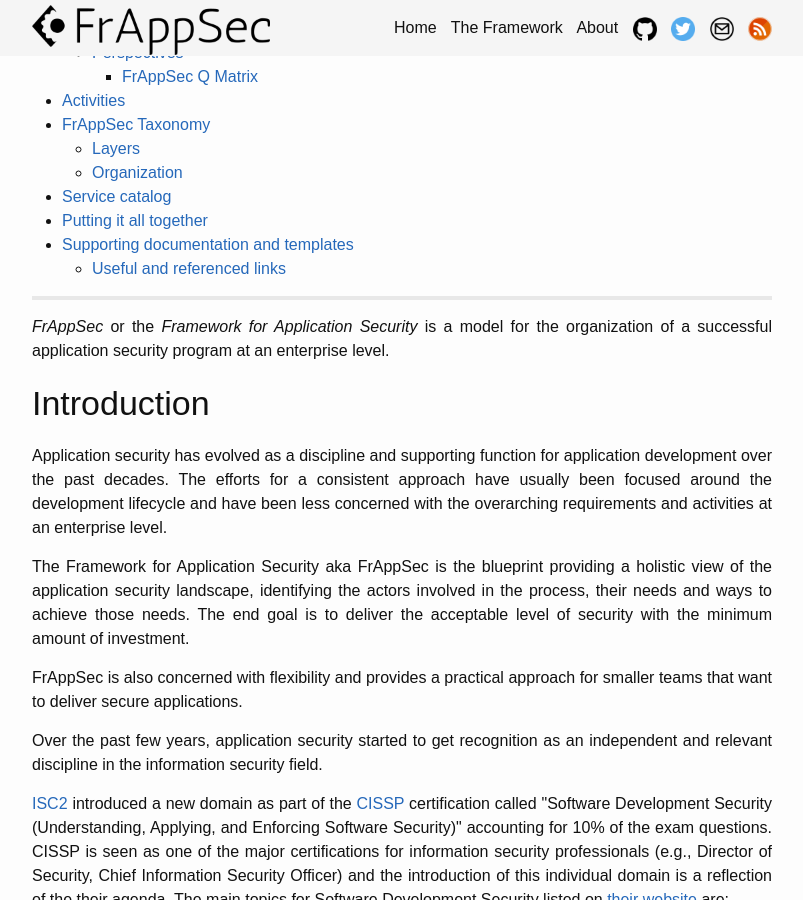
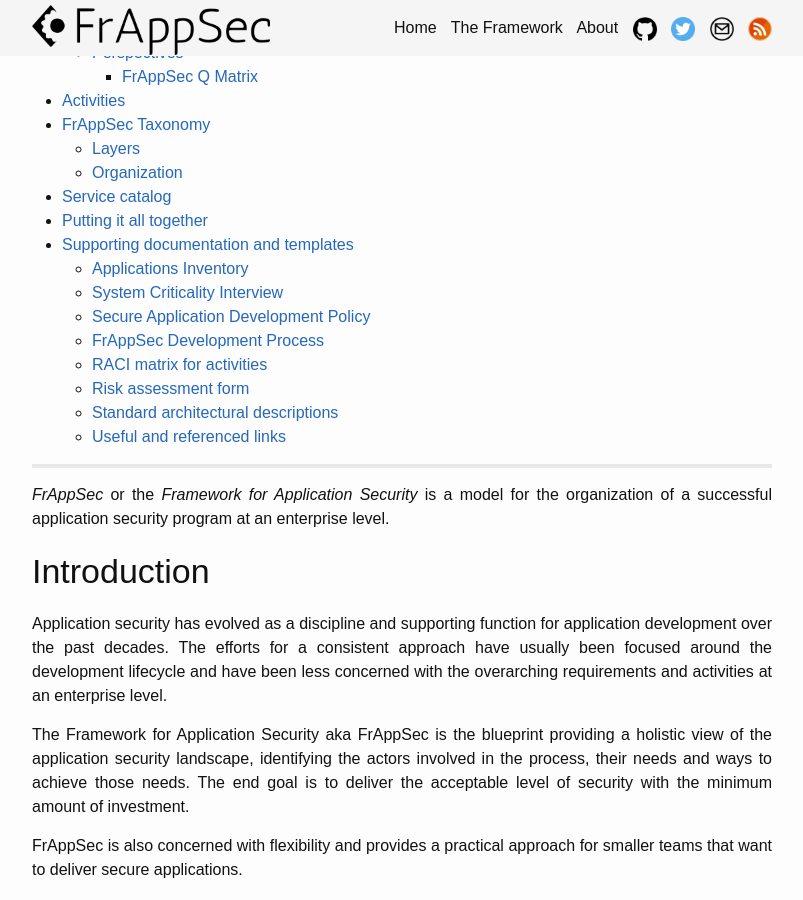
Before and after one commit to frappsec/frappsec.github.io, a Jekyll site: the page built from FrAppSec.md, in a window 1280 px wide and 900 px high, scrolled down 442 px. Shown: the whole window, without its empty margins (238-1041 px from the left). Built offline with Jekyll 4.4.1, drawn with Linux system fonts in a browser that asks for light colours; formulas are drawn with MathJax 3.

Commit message:
minor changes

```diff
--- a/FrAppSec.md
+++ b/FrAppSec.md
@@ -29,6 +29,13 @@ permalink: /FrAppSec/
 - [Service catalog](#service-catalog)
 - [Putting it all together](#putting-it-all-together)
 - [Supporting documentation and templates](#supporting-documentation-and-templates)
+  - [Applications Inventory](#applications-inventory)
+  - [System Criticality Interview](#system-criticality-interview)
+  - [Secure Application Development Policy](#secure-application-development-policy)
+  - [FrAppSec Development Process](#frappsec-development-process)
+  - [RACI matrix for activities](#raci-matrix-for-activities)
+  - [Risk assessment form](#risk-assessment-form)
+  - [Standard architectural descriptions](#standard-architectural-descriptions)
   - [Useful and referenced links](#useful-and-referenced-links)
 
 <!-- /MarkdownTOC -->
@@ -628,26 +635,33 @@ Application security is a complex field. The following approach is to be underst
 <a name="supporting-documentation-and-templates"></a>
 # Supporting documentation and templates
 
-Applications Inventory
+<a name="applications-inventory"></a>
+## Applications Inventory
 
-System Criticality Interview
+<a name="system-criticality-interview"></a>
+## System Criticality Interview
 
-Secure Application Development Policy
+<a name="secure-application-development-policy"></a>
+## Secure Application Development Policy
   - Security principles
   - Security requirements
   - Security features
   - Secure coding standards
   - Security standards
 
-FrAppSec Development Process
+<a name="frappsec-development-process"></a>
+## FrAppSec Development Process
 
 [![FrAppSec Development Process](/FrAppSec resources/FrAppSec Development Process.png)](https://www.draw.io/?lightbox=1&highlight=FFFFFF&edit=_blank&layers=1&nav=1&title=FrAppSec%20Development%20Process.xml#Uhttps%3A%2F%2Fraw.githubusercontent.com%2Ffrappsec%2Ffrappsec.github.io%2Fmaster%2FFrAppSec%2520resources%2FFrAppSec%2520Development%2520Process.xml){:target="_blank"}
 
-RACI matrix for activities
+<a name="raci-matrix-for-activities"></a>
+## RACI matrix for activities
 
-Risk assessment form
+<a name="risk-assessment-form"></a>
+## Risk assessment form
 
-Standard architectural descriptions
+<a name="standard-architectural-descriptions"></a>
+## Standard architectural descriptions
 
 <a name="useful-and-referenced-links"></a>
 ## Useful and referenced links
```
